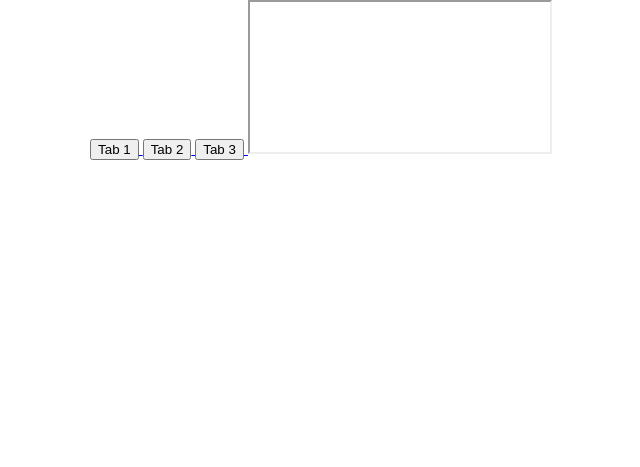
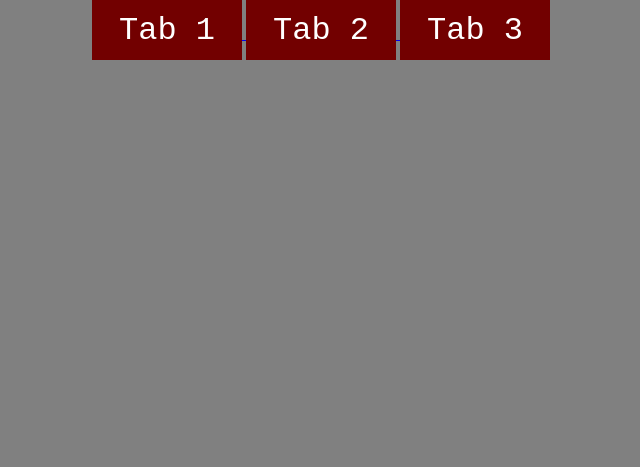
Before and after one commit to watkincw/MARS-Week-2, a plain HTML site: page Assignments/CSSDay3/index.html in a window 1280 px wide. Shown: the whole page, without its empty margins (319-959 px from the left). Drawn offline with Linux system fonts and the light colour scheme.

Commit message:
stylesheet

```diff
--- a/Assignments/CSSDay3/style.css
+++ b/Assignments/CSSDay3/style.css
@@ -4,19 +4,39 @@
     text-align: center;
 }
 
-table {
-    text-align: center;
+body {
+    background-color: grey;
 }
 
-table caption {
-    font-variant: small-caps;
-    font-size: 2em;
+.container {
+    background-color: red;
 }
 
-table td {
-    font-size: 2vw;
+/* Tabs */
+.tabBtns {
+    background-color: rgb(114, 0, 0);
+    border: none;
+    height: 60px;
+    width: 150px;
+    color: white;
+    font-family: 'Courier New', Courier, monospace;
+    font-size: xx-large;
 }
 
-.onFocus:focus {
-    background-color: lightgray;
+.tabBtns:hover {
+    background-color: rgb(184, 62, 62);
+    color: black;
 }
+
+.tabBtns:focus {
+    background-color: black;
+    color: white;
+}
+/* End Tabs */
+
+iframe {
+    width: 600px;
+    height: 400px;
+    background-color: grey;
+    border: none;
+}
```
